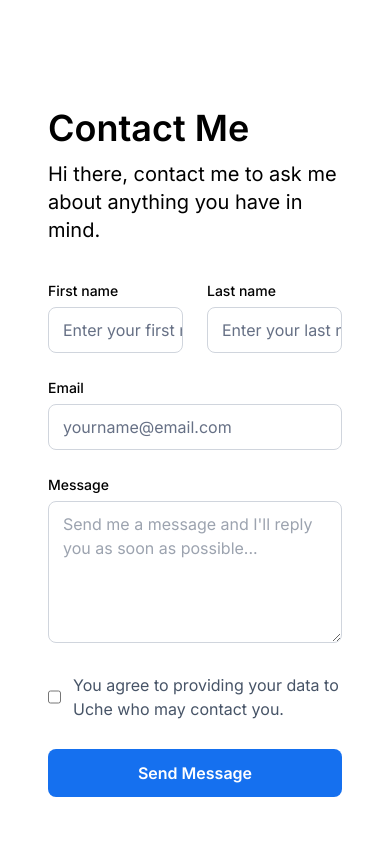
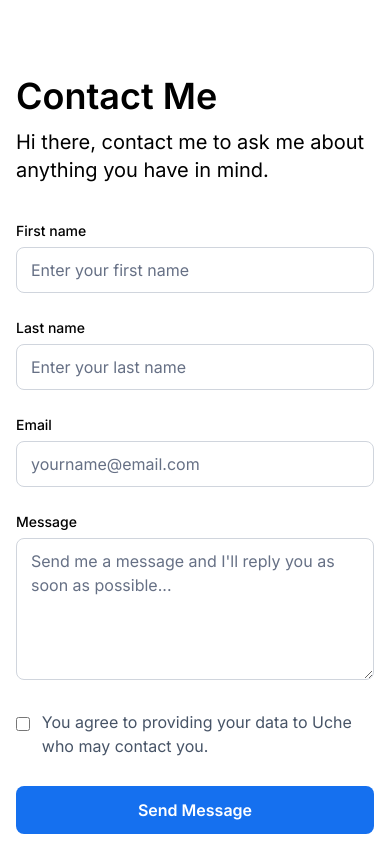
Before and after one commit to Uchechukwu10/hng-stage1, a React (Create React App) app: page /contact in a window 390 px wide. Shown: the top 844 px of the page. Built offline with nearby package versions, Linux system fonts and the light colour scheme.

Commit message:
fix: make the web page mobile responsive

```diff
--- a/src/App.css
+++ b/src/App.css
@@ -84,7 +84,7 @@ body {
   display: block;
   margin-bottom: 6px;
 }
-.contact input::placeholder {
+.contact input::placeholder, .contact textarea::placeholder {
   font-size: 16px;
   color: #667085;;
 }
@@ -101,6 +101,10 @@ input[type=checkbox] {
 .contact-submit {
   background-color: #1570EF;
   border-radius: 8px;
+}
+.success-msg {
+  left: calc(50% - 55px);
+  bottom: -10px;
 }
 
 @media only screen and (max-width: 900px) {
--- a/src/components/Footer.js
+++ b/src/components/Footer.js
@@ -4,7 +4,7 @@ import zuri from '../images/zuri-logo.png';
 
 const Footer = () => {
   return (
-    <div className='footer block mt-5 mb-8 mx-5 md:mx-28 py-6 md:pt-6 md:pb-4'>
+    <div className='footer block mt-5 mb-20 md:mb-8 mx-5 md:mx-28 py-6 md:pt-6 md:pb-4'>
         <div className='flex flex-col md:flex-row md:justify-between items-start md:items-end gap-4 md:gap-0 h-16'>
             <img src={zuri} alt='Zuri Logo'/>
             <span className='footer-text'>HNG Internship 9 Frontend Task</span>
--- a/src/pages/Contact.js
+++ b/src/pages/Contact.js
@@ -1,25 +1,29 @@
-import React from 'react'
+import React, { useState } from 'react'
 
 const Contact = () => {
+  const [success, setSuccess] =useState(false);
 
   const handleSubmit = (event) => {
     event.preventDefault();
-    alert(window.innerHeight);
+    setSuccess(true);
+    setTimeout(() => {
+      setSuccess(false);
+    }, 5000);
   }
   return (
-    <div className='contact flex justify-center pt-24 pb-28 px-12'>
+    <div className='contact flex justify-center pt-16 md:pt-24 pb-20 md:pb-28 px-4 md:px-12'>
       <div className='contact-details'>
         <section className='contact-header w-fit'>
           <h2 className='text-4xl font-semibold my-3'>Contact Me</h2>
           <p className='text-xl my-3'>Hi there, contact me to ask me about anything you have in mind.</p>
         </section>
-        <form onSubmit={handleSubmit} className='w-full my-6'>
-          <div className='flex py-3 gap-6'>
-              <span className='w-1/2'>
+        <form onSubmit={handleSubmit} className='w-full my-6  relative'>
+          <div className='flex flex-col md:flex-row md:py-3 md:gap-6'>
+              <span className='md:w-1/2 py-3 md:py-0'>
                 <label htmlFor='first_name' className='label'>First name</label>
                 <input type='text' id='first_name' name='first_name' placeholder='Enter your first name' />
               </span>
-              <span className='w-1/2'>
+              <span className='md:w-1/2 py-3 md:py-0'>
                 <label htmlFor='last_name' className='label'>Last name</label>
                 <input type='text' id='last_name' name='last_name' placeholder='Enter your last name' />
               </span>
@@ -32,11 +36,12 @@ const Contact = () => {
               <label htmlFor='message' className='label'>Message</label>
               <textarea id='message' name='message' placeholder="Send me a message and I'll reply you as soon as possible..." rows='5' className='w-full'/>
           </div>
-          <div className='py-3 flex items-center'>
-              <input type='checkbox' id='agreement' className='mr-3'/>
+          <div className='py-3 flex md:items-center'>
+              <input type='checkbox' id='agreement' className='mr-3 mt-1 md:mt-0'/>
               <label htmlFor='agreement' style={{color: '#475467'}}>You agree to providing your data to Uche who may contact you.</label>
           </div>
           <button id='btn__submit' className='contact-submit text-base font-semibold text-white w-full py-3 my-4' type='submit'>Send Message</button>
+          <p className={success ? 'success-msg text-sm text-green-500 font-semibold text-center absolute' : 'hidden'}>Message Sent</p>
         </form>
       </div>
     </div>
```
